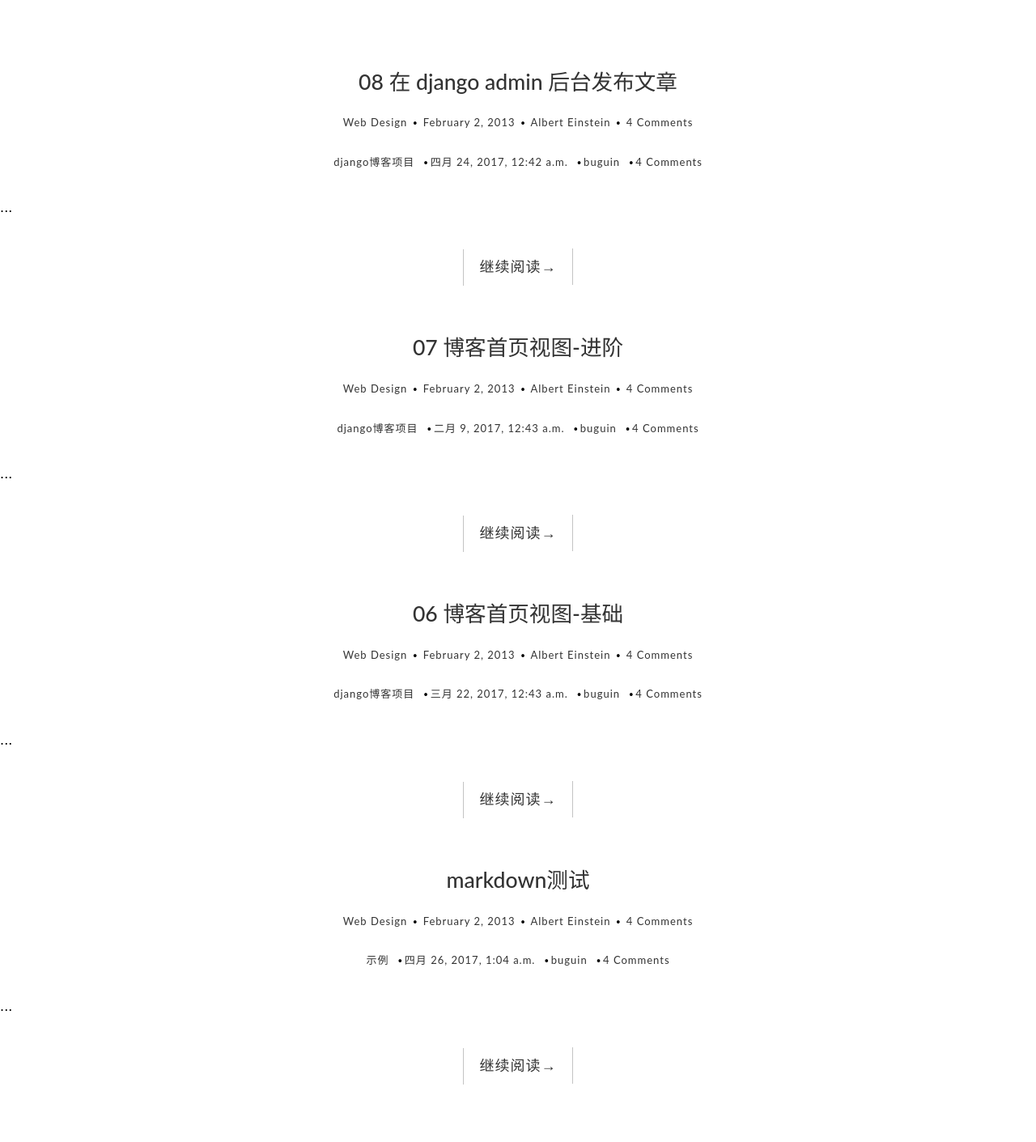
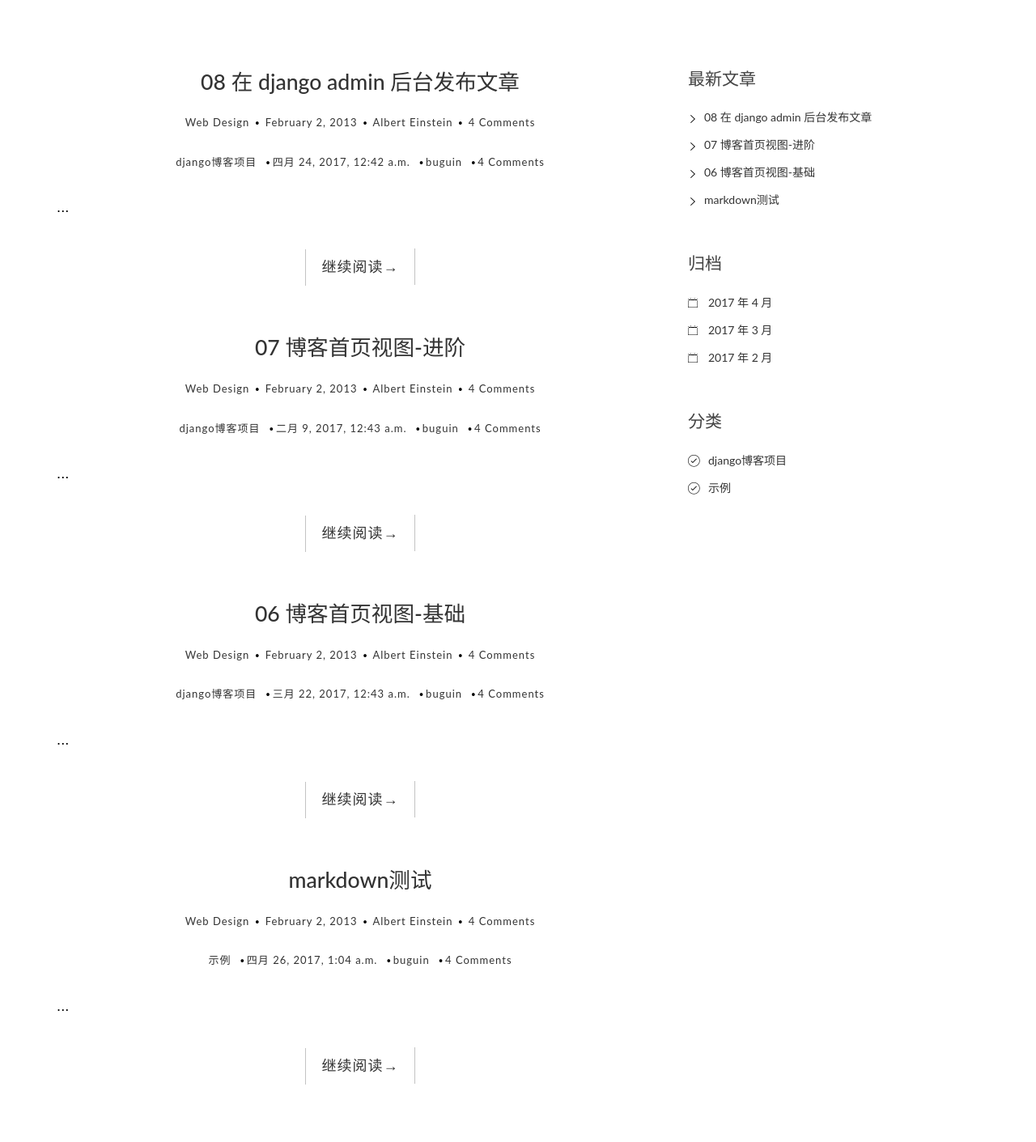
Before and after one commit to Buguin/blogproject-python, a Django app: page / in a window 1280 px wide. Shown: the part 91-1502 px from the top of the page at 81% size. Before the commit the page ends 1431 px from the top, so only its background shows below. Run offline with Django 3.2, Linux system fonts and the light colour scheme; data comes from the database, SQL or seed files in the repository; both versions use the stored data as it was after the commit; some libraries are stand-ins or nearby versions.

Commit message:
12 分类与归档
添加分类与归档部分代码

```diff
--- a/blog/models.py
+++ b/blog/models.py
@@ -12,6 +12,7 @@ class Category(models.Model):
     django 要求我们必须继承 models.Model 类，Category 只需要一个简单的分类名 name 就可以了。CharField 指定了 name 的数据类型，CharField 是字符型，max_length 指定其最大长度，超过这个长度的分类名就不能被存入数据库。当然 django 还为我们提供了各种各样的类型，如日期时间类型 DateTimeField、整数类型 IntegerField 等等。django 内置的类型全部类型可查看文档： https://docs.djangoproject.com/en/1.10/ref/models/fields/#field-types
     """
     name = models.CharField(max_length=100)
+
     def __str__(self):
         # python_2_unicode_compatible 装饰器用于兼容 Python2
         return self.name
--- a/blog/templatetags/blog_tags.py
+++ b/blog/templatetags/blog_tags.py
@@ -0,0 +1,22 @@
+from ..models import Post, Category
+from django import template
+
+register = template.Library()
+
+
+# 最近发表
+@register.simple_tag
+def get_recent_posts(num=5):
+    return Post.objects.all()[:num]
+
+
+# 归档
+@register.simple_tag
+def archives():
+    return Post.objects.dates('created_time', 'month', order='DESC')
+
+
+# 分类
+@register.simple_tag
+def get_categories():
+    return Category.objects.all()
--- a/blog/urls.py
+++ b/blog/urls.py
@@ -6,4 +6,6 @@ app_name = 'blog'
 urlpatterns = [
     url(r'^$', views.index, name='index'),
     url(r'^post/(?P<pk>[0-9]+)/$', views.detail, name='detail'),
+    url(r'^archives/(?P<year>[0-9]{4})/(?P<month>[0-9]{1,2})/$', views.archives, name='archives'),
+    url(r'^category/(?P<pk>[0-9]+)/$', views.category, name='category'),
 ]
--- a/blog/views.py
+++ b/blog/views.py
@@ -1,7 +1,7 @@
 import markdown
 from django.shortcuts import render, get_object_or_404
 from django.http import HttpResponse
-from .models import Post
+from .models import Post, Category
 
 # Create your views here.
 
@@ -22,3 +22,14 @@ def detail(request, pk):
                                   ])
 
     return render(request, 'blog/detail.html', context={'post': post})
+
+
+def archives(request, year, month):
+    post_list = Post.objects.filter(created_time__year=year, created_time__month=month)
+    return render(request, 'blog/index.html', context={'post_list': post_list})
+
+
+def category(request, pk):
+    cate = get_object_or_404(Category, pk=pk)
+    post_list = Post.objects.filter(category=cate)
+    return render(request, 'blog/index.html', context={'post_list': post_list})
--- a/templates/base.html
+++ b/templates/base.html
@@ -1,3 +1,4 @@
+{% load blog_tags %}
 <!DOCTYPE html>
 <html lang="en">
 <head>
@@ -11,7 +12,7 @@
     <link rel="stylesheet" href="http://code.ionicframework.com/ionicons/2.0.1/css/ionicons.min.css">
     <link rel="stylesheet" href="{% static 'blog/css/pace.css' %}">
     <link rel="stylesheet" href="{% static 'blog/css/custom.css' %}">
-    <link rel="stylesheet" href="{% static 'blog/css/code.css' %}">
+    <link rel="stylesheet" href="{% static 'blog/css/friendly.css' %}">
 
     <!-- js -->
     <script src="{% static 'blog/js/jquery-2.1.3.min.js' %}"></script>
@@ -58,7 +59,64 @@
         </div>
     </header>
 </div>
-{% block main %}
-{% endblock main %}
+<div class="content-body">
+    <div class="container">
+        <div class="row">
+            <main class="col-md-8">
+                {% block main %}
+                {% endblock main %}
+            </main>
+            {% load blog_tags %}
+            <aside class="col-md-4">
+                <div class="widget widget-recent-posts">
+                    <h3 class="widget-title">最新文章</h3>
+                    {% get_recent_posts as recent_post_list %}
+                    <ul>
+                        {% for post in recent_post_list %}
+                        <li>
+                            <a href="{{ post.get_absolute_url }}">{{ post.title }}</a>
+                        </li>
+                        {% endfor %}
+                    </ul>
+                </div>
+                <div class="widget widget-archives">
+                    <h3 class="widget-title">归档</h3>
+                    {% archives as date_list %}
+                    <ul>
+                        {% for date in date_list %}
+                        <li>
+                            <a href="{% url 'blog:archives' date.year date.month %}">{{ date.year }} 年 {{ date.month }} 月</a>
+                        </li>
+                        {% endfor %}
+                    </ul>
+                </div>
+                <div class="widget widget-category">
+                    <h3 class="widget-title">分类</h3>
+                    {% get_categories as category_list %}
+                    <ul>
+                        {% for category in category_list %}
+                        <li>
+                            <a href="{% url 'blog:category' category.pk %}">{{ category.name }}</a>
+                        </li>
+                        {% endfor %}
+                    </ul>
+                </div>
+            </aside>
+        </div>
+    </div>
+</div>
+
+<!-- Mobile Menu -->
+<div class="overlay overlay-hugeinc">
+    <button type="button" class="overlay-close"><span class="ion-ios-close-empty"></span></button>
+    <nav>
+        <ul>
+            <li><a href="index.html">Home</a></li>
+            <li><a href="full-width.html">Blog</a></li>
+            <li><a href="about.html">About</a></li>
+            <li><a href="contact.html">Contact</a></li>
+        </ul>
+    </nav>
+</div>
 </body>
 </html>
--- a/templates/blog/index.html
+++ b/templates/blog/index.html
@@ -20,7 +20,7 @@
     <span class="comments-link"><a href="#">4 Comments</a></span>
     </div>
 
-    <!--摘要，继续阅读-->
+    <!--摘要-->
     <div class="entry-meta">
     <span class="post-category">
       <a href="#">{{ post.category.name }} </a>
```
Also changed, not shown: db.sqlite3.
